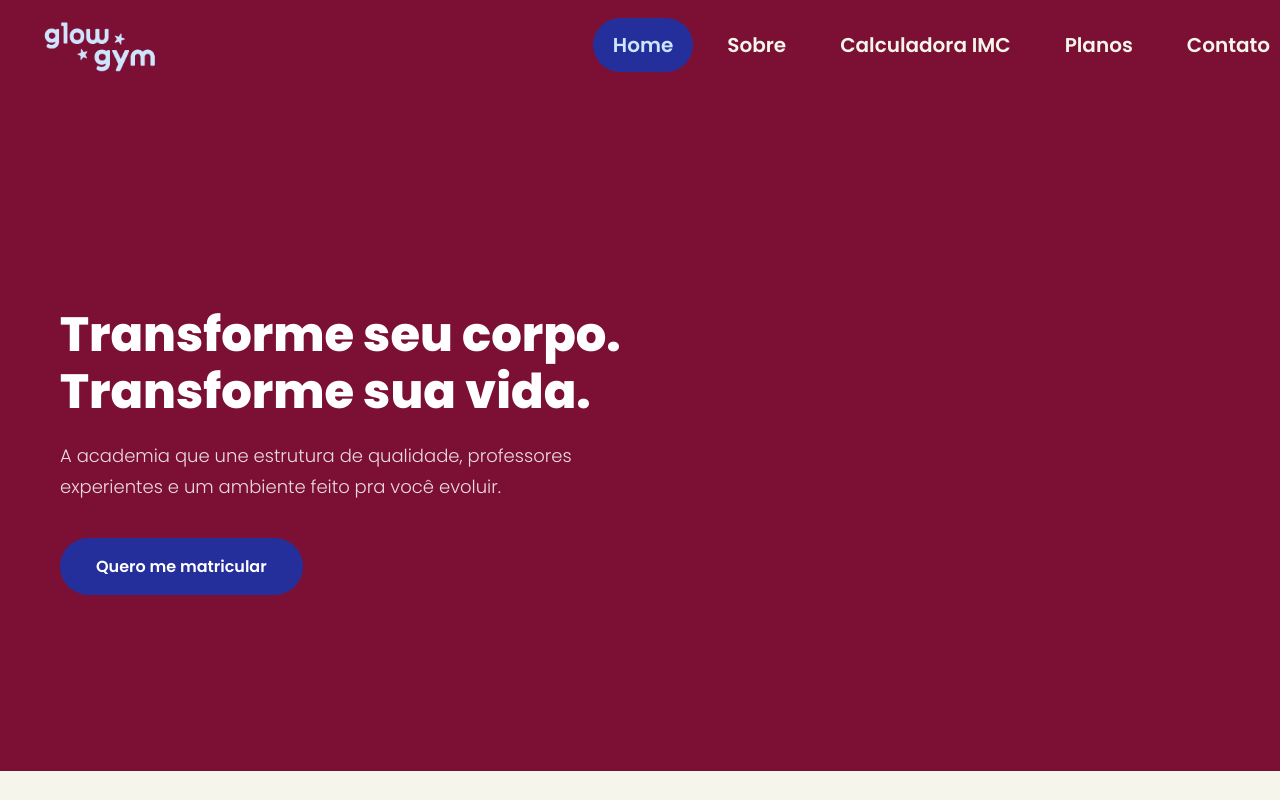
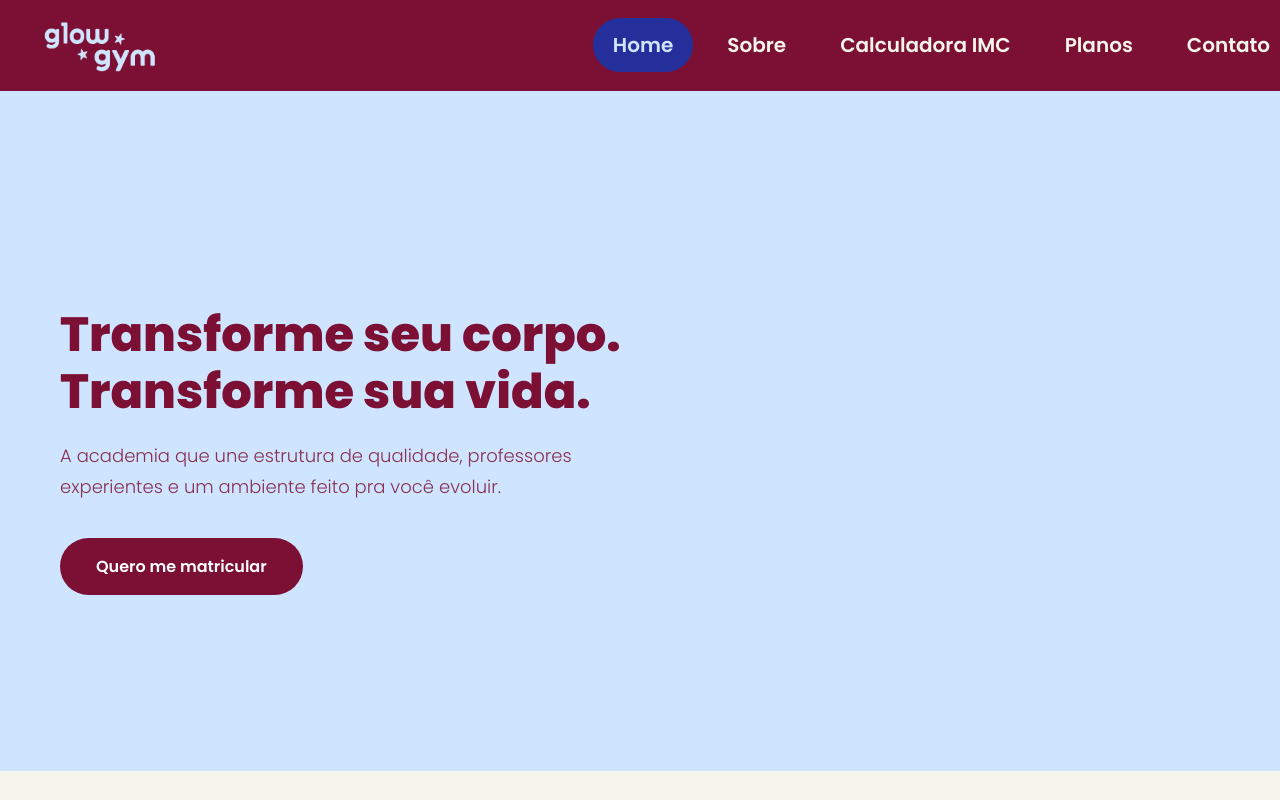
Before and after one commit to 1-ESPA/CP4-WebDev, a React (Vite) app: page / in a window 1280 px wide. Shown: the top 800 px of the page. Built offline with nearby package versions, Linux system fonts and the light colour scheme.

Commit message:
style: Modificando cores do hero

```diff
--- a/src/css/hero.css
+++ b/src/css/hero.css
@@ -1,6 +1,6 @@
 .hero {
-    background-color: #7C1034;
-    color: white;
+    background-color: #CFE5FF;
+    color: #7C1034;
     padding: 100px 60px;
     display: flex;
     align-items: center;
@@ -27,7 +27,7 @@
 
 .hero-btn {
     display: inline-block;
-    background-color: #252F9C;
+    background-color: #7C1034;
     color: white;
     padding: 16px 36px;
     border-radius: 50px;
```
